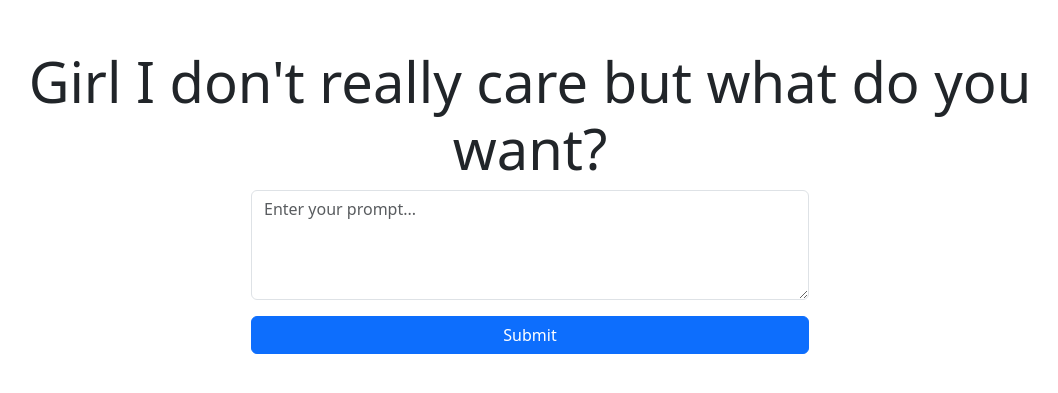
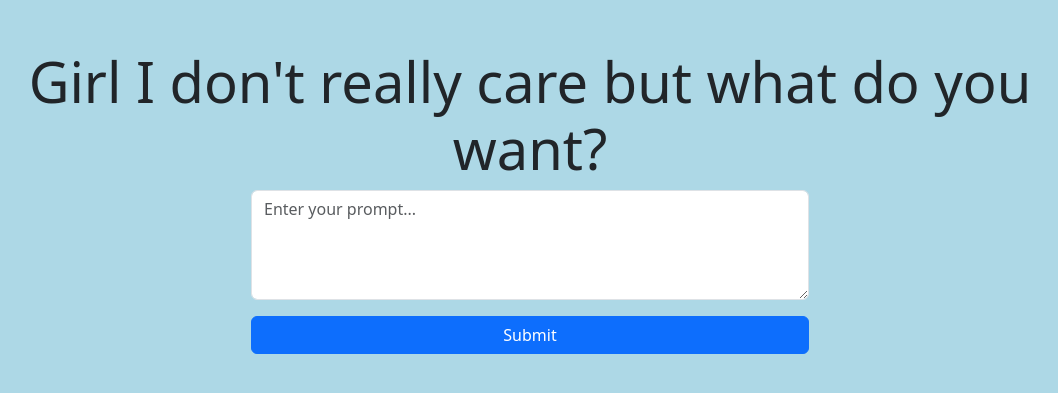
Before and after one commit to aliciailiesiu/A4, a Flask app: page / in a window 1280 px wide. Shown: the top 393 px of the page, without its empty margins (110-1168 px from the left). Run offline with Flask 3, Linux system fonts and the light colour scheme.

Commit message:
changed color background

```diff
--- a/templates/index.html
+++ b/templates/index.html
@@ -6,7 +6,11 @@
     <title>Girl I don't really care but what do you want?</title>
     <link href="https://cdn.jsdelivr.net/npm/bootstrap@5.3.3/dist/css/bootstrap.min.css" rel="stylesheet" integrity="sha384-QWTKZyjpPEjISv5WaRU9OFeRpok6YctnYmDr5pNlyT2bRjXh0JMhjY6hW+ALEwIH" crossorigin="anonymous">
 </head>
+<style>body {
+    background-color: lightblue; /* Solid color */
+}</style>
 <body>
+
     <div class="container text-center mt-5">
         <h1 class="display-4">Girl I don't really care but what do you want?</h1>
         <form method="POST" class="mx-auto col-md-8 col-lg-6">
```
Also changed, not shown: app.py (line endings or trailing spaces).
